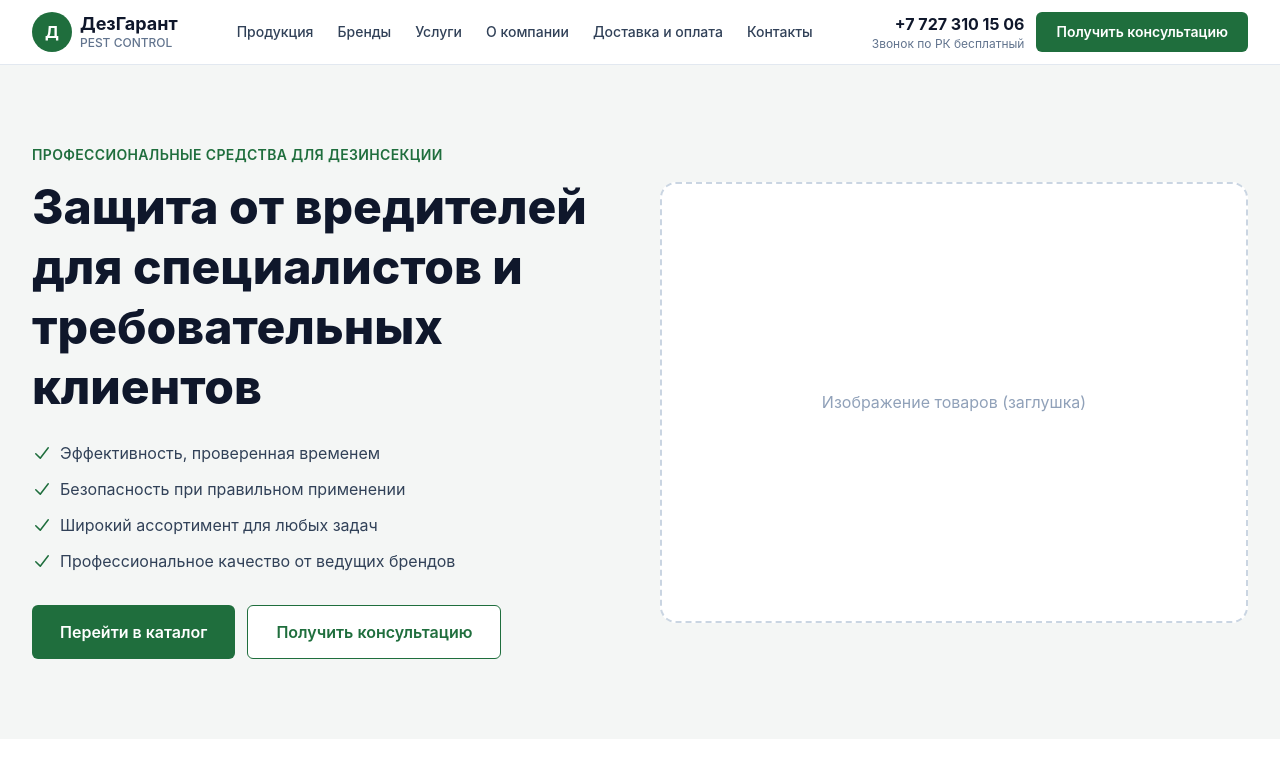
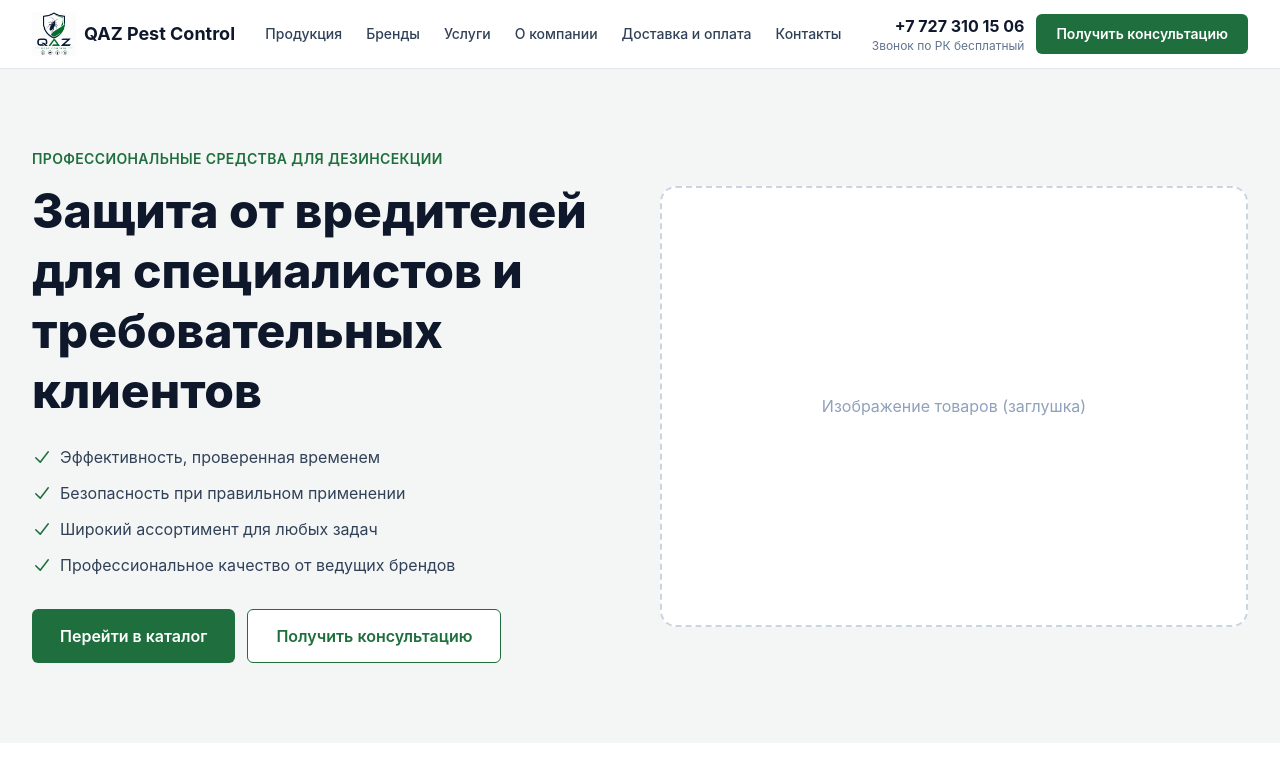
Before and after one commit to KeeGooRoomiE/pest-control-landing, an Astro site: page / in a window 1280 px wide. Shown: the top 776 px of the page. Built offline with nearby package versions, Linux system fonts and the light colour scheme; Astro itself is replaced by a stand-in of ours.

Commit message:
UPD/ name & header logo

```diff
--- a/CLAUDE.md
+++ b/CLAUDE.md
@@ -151,7 +151,7 @@ The only rule: nothing from the chat goes into the repository. No hardcoded secr
 
 ## Project-specific context
 
-**Project:** pest-control-landing — «ДезГарант», одностраничный лендинг компании по борьбе с вредителями.
+**Project:** pest-control-landing — «QAZ Pest Control», одностраничный лендинг компании по борьбе с вредителями.
 **Stack:** Astro (статическая сборка, Node.js 24+) + Tailwind CSS v4 (`@tailwindcss/vite`) + ванильный TypeScript. Без UI-фреймворка.
 **Entry points:**
 - `src/pages/index.astro` — сборка секций в одну страницу
--- a/astro.config.mjs
+++ b/astro.config.mjs
@@ -3,7 +3,7 @@ import { defineConfig } from 'astro/config';
 
 import tailwindcss from '@tailwindcss/vite';
 
-// TODO: switch site/base to the custom domain (dezgarant.kz or new domain)
+// TODO: switch site/base to the custom domain once the client confirms one
 // once DNS is pointed at this repo, and drop `base`.
 export default defineConfig({
   site: 'https://keegooroomie.github.io',
--- a/src/components/sections/Footer.astro
+++ b/src/components/sections/Footer.astro
@@ -1,6 +1,8 @@
 ---
+import { Image } from "astro:assets";
 import Container from "../ui/Container.astro";
 import { site, navLinks } from "../../data/site";
+import logo from "../../assets/logo/qaz-pest-control.jpg";
 
 const currentYear = new Date().getFullYear();
 ---
@@ -9,7 +11,9 @@ const currentYear = new Date().getFullYear();
   <Container class="grid gap-8 sm:grid-cols-2 lg:grid-cols-4">
     <div>
       <div class="flex items-center gap-2">
-        <div class="flex h-9 w-9 items-center justify-center rounded-full bg-brand-green text-white font-bold">Д</div>
+        <div class="flex h-9 w-9 items-center justify-center rounded-md bg-white p-1">
+          <Image src={logo} alt={site.companyName} width={28} height={28} class="h-full w-full object-contain" />
+        </div>
         <span class="font-bold text-white">{site.companyName}</span>
       </div>
       <p class="mt-3 text-sm">{site.tagline}</p>
--- a/src/components/sections/Header.astro
+++ b/src/components/sections/Header.astro
@@ -1,19 +1,17 @@
 ---
+import { Image } from "astro:assets";
 import Container from "../ui/Container.astro";
 import Button from "../ui/Button.astro";
 import { site, navLinks } from "../../data/site";
+import logo from "../../assets/logo/qaz-pest-control.jpg";
 ---
 
 <header class="sticky top-0 z-40 border-b border-slate-200 bg-white/95 backdrop-blur">
   <Container class="flex items-center justify-between gap-6 py-3">
     <a href="#hero" class="flex items-center gap-2 shrink-0">
-      <!-- TODO: заменить на реальный логотип клиента, см. .claude/ASSETS.md -->
-      <div class="flex h-10 w-10 items-center justify-center rounded-full bg-brand-green text-white font-bold">
-        Д
-      </div>
+      <Image src={logo} alt={site.companyName} width={44} height={44} class="h-11 w-11 object-contain" />
       <span class="text-lg font-bold leading-tight text-slate-900">
         {site.companyName}
-        <span class="block text-xs font-medium text-slate-500">PEST CONTROL</span>
       </span>
     </a>
 
--- a/src/data/site.ts
+++ b/src/data/site.ts
@@ -2,7 +2,7 @@
 // Replace with client-confirmed final copy/branding when provided.
 
 export const site = {
-  companyName: "ДезГарант",
+  companyName: "QAZ Pest Control",
   legalName: "ТОО «ДезГарант»",
   tagline: "Профессиональная борьба с вредителями",
   phone: "+7 727 310 15 06",
--- a/src/layouts/Layout.astro
+++ b/src/layouts/Layout.astro
@@ -7,7 +7,7 @@ interface Props {
 }
 
 const {
-  title = "ДезГарант — профессиональная дезинсекция и дератизация",
+  title = "QAZ Pest Control — профессиональная дезинсекция и дератизация",
   description = "Профессиональные средства и услуги по борьбе с вредителями. Дезинсекция, дератизация, продажа профессиональной химии.",
 } = Astro.props;
 ---
```
Also changed, not shown: src/assets/logo/qaz-pest-control.jpg (added).
